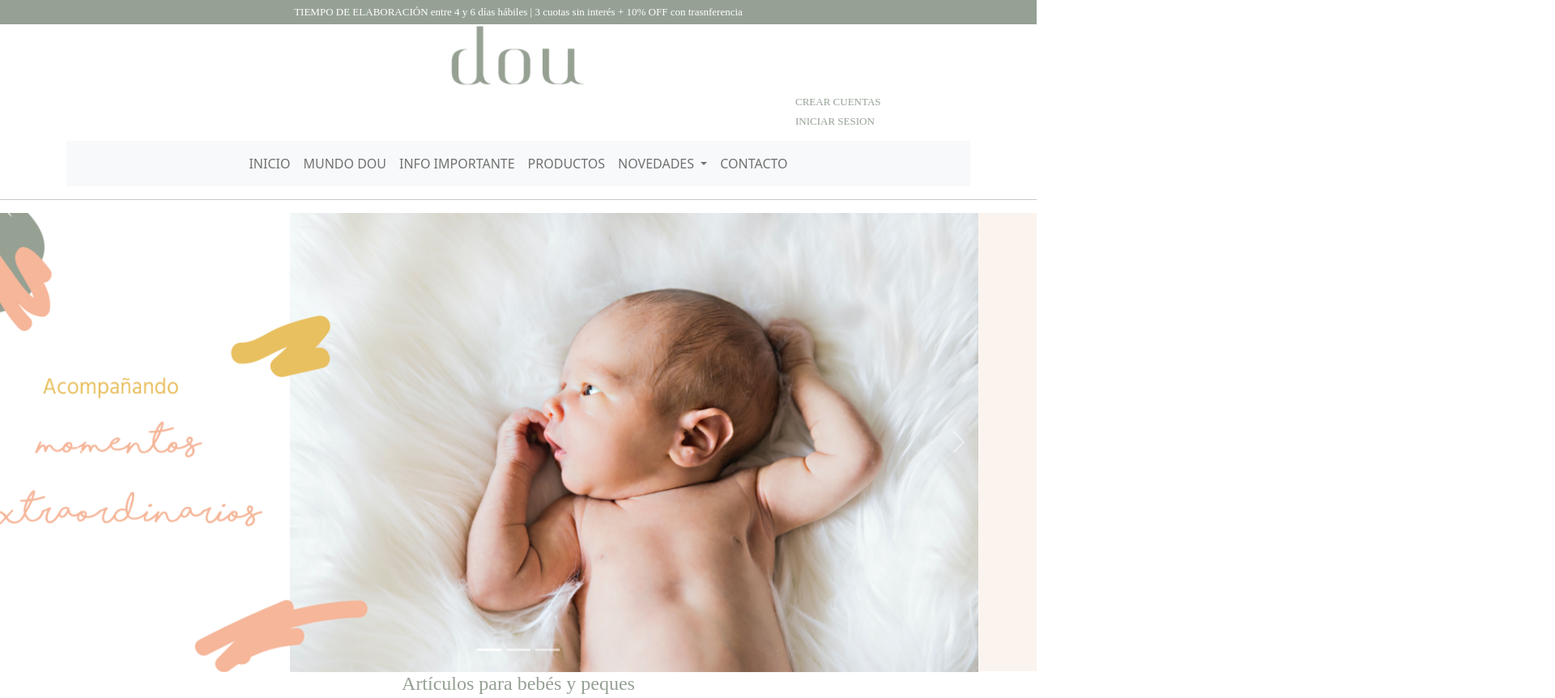
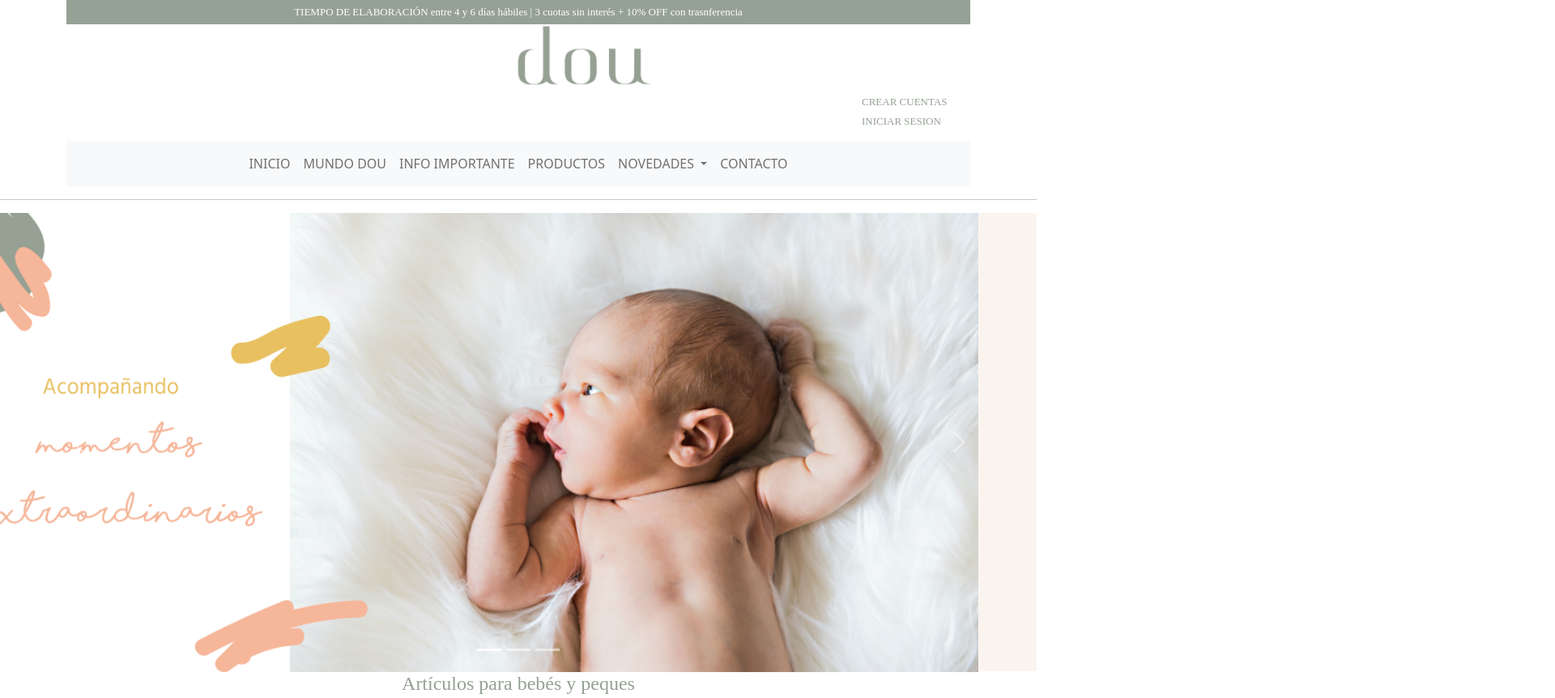
Before and after one commit to Ezequiellm23/proyecto-sass, a website: page index.html in a window 1280 px wide. Shown: the top 862 px of the page at 81% size, 1920 px wide, since content can reach past the window. Drawn offline with nearby package versions, Linux system fonts and the light colour scheme.

Commit message:
avances con sass index

```diff
--- a/index.html
+++ b/index.html
@@ -13,6 +13,8 @@
             <meta name="viewport" content="width=device-width, initial-scale=1.0">
 </head>
         <body class="bodyIndex">
+
+          <div class="container">
 
                     <header id="arriba">
 
@@ -35,6 +37,7 @@
 
                       </ul>
              </nav>
+            </div>
 
              <div class="container">
 
--- a/scss/origen.scss
+++ b/scss/origen.scss
@@ -3,11 +3,11 @@
 header{
 
        .socaloArriba{background-color:#95a194;
-        width: 100%;
+        width: auto;
         height: 30px;
         z-index: 200;
         text-align: center;
-        font-family: Hind Light;
+        font-family: ;
 
 
 
```
Also changed, not shown: css/origen.css.
